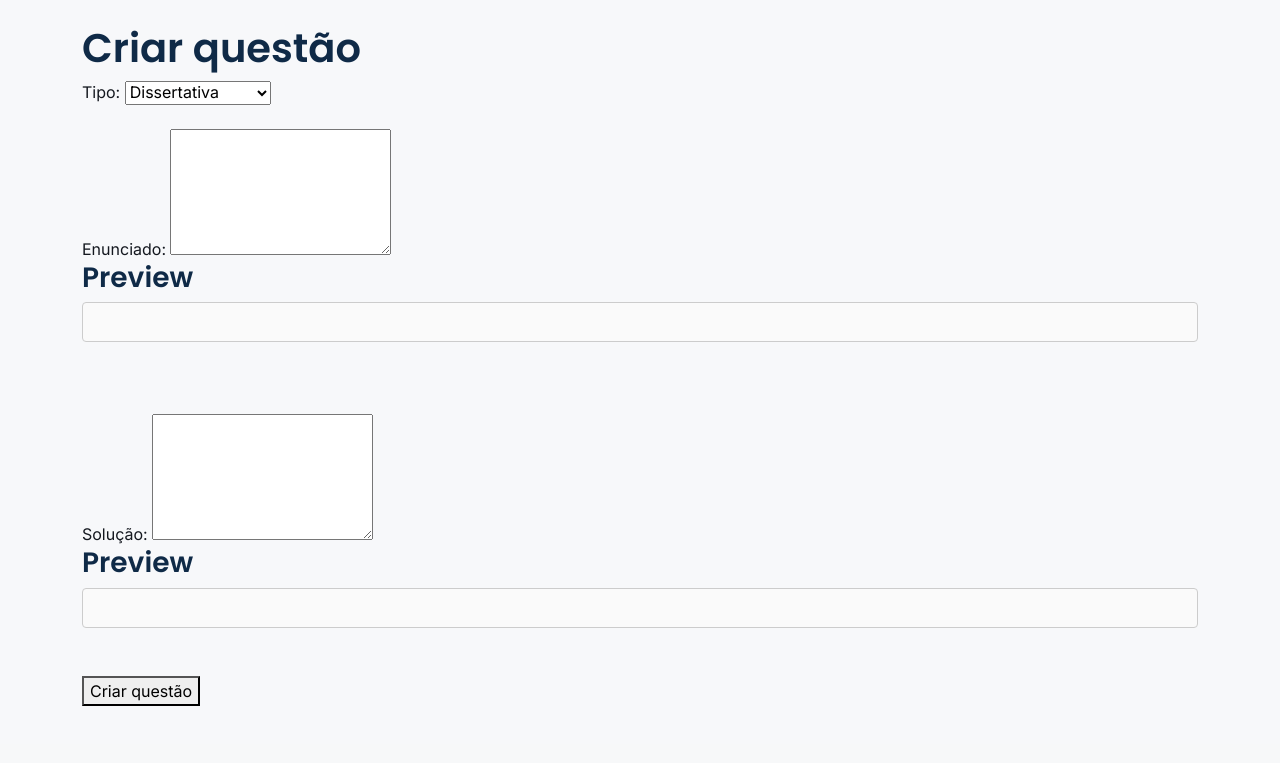
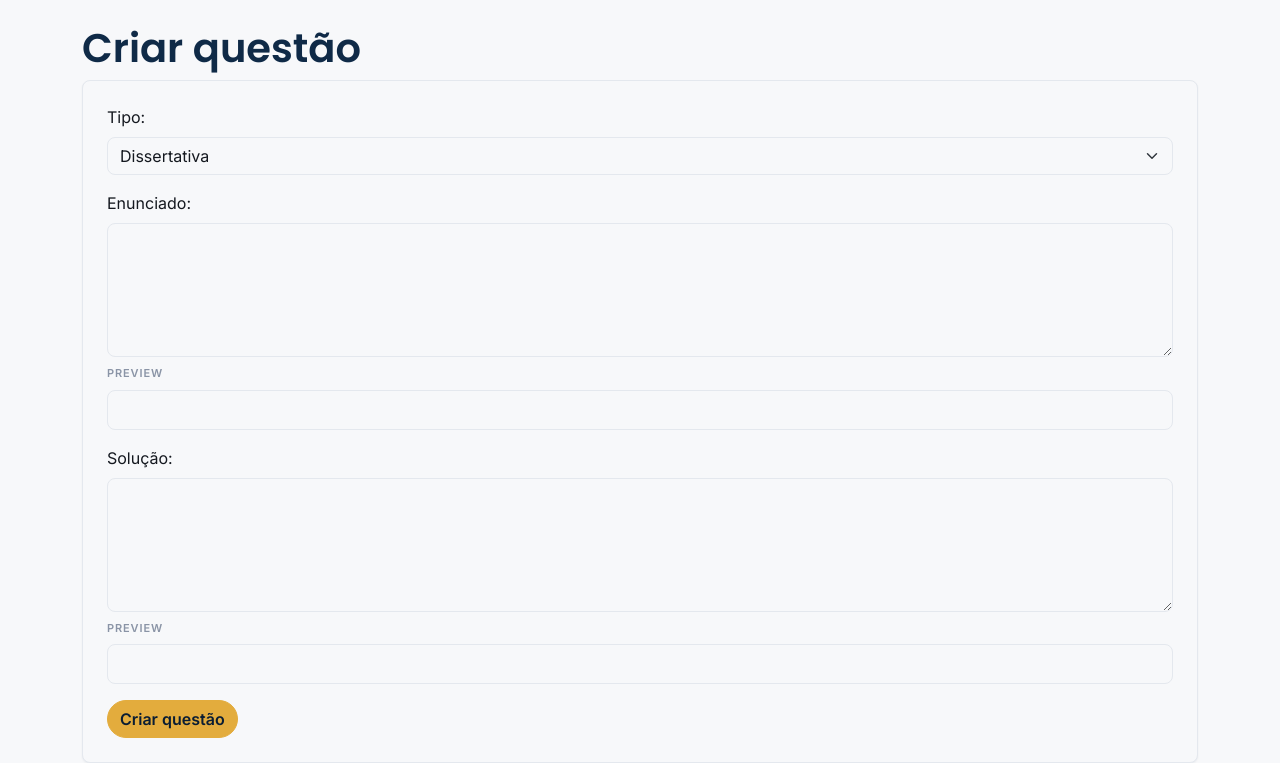
Before and after one commit to GB-Navarro/projeto_final_MAC0350, a Django app: page /adm/questoes/nova/ in a window 1280 px wide. Shown: the part 56-819 px from the top of the page. Before the commit the page ends 762 px from the top, so only its background shows below. Run offline with Django 5.2, Linux system fonts and the light colour scheme; the visitor is signed in with stand-in values (Sample User, id 1).

Commit message:
style: reestiliza telas de questoes com o novo design system
Preserva os ids/classes usados por formulario.js e latex_preview.js.

```diff
--- a/static/css/questoes/formulario.css
+++ b/static/css/questoes/formulario.css
@@ -5,3 +5,9 @@
 .visivel {
     display: block;
 }
+
+.alternativa-label {
+    min-width: 1.5rem;
+    font-weight: 600;
+    color: var(--navy-700);
+}
--- a/static/css/questoes/latex_preview.css
+++ b/static/css/questoes/latex_preview.css
@@ -2,10 +2,11 @@
     margin-top: 0.5rem;
     padding: 1rem;
 
-    border: 1px solid #ccc;
-    border-radius: 4px;
+    border: 1px solid var(--line-200);
+    border-radius: var(--radius-sm);
 
-    background: #fafafa;
+    background: var(--surface-50);
+    color: var(--ink-900);
 
     min-height: 2.5rem;
 }
--- a/templates/questoes/formulario.html
+++ b/templates/questoes/formulario.html
@@ -16,11 +16,13 @@
     {% endif %}
 </h1>
 
+<div class="card p-4">
 <form method="post">
     {% csrf_token %}
 
-    <label for="tipo">Tipo:</label>
-    <select id="tipo" name="tipo">
+    <div class="mb-3">
+        <label for="tipo" class="form-label">Tipo:</label>
+        <select id="tipo" name="tipo" class="form-select">
             <option
                 value="DISSERTATIVA"
                 {% if questao and questao.tipo == "DISSERTATIVA" %}selected{% endif %}
@@ -35,10 +37,10 @@
                 Múltipla escolha
             </option>
         </select>
+    </div>
 
-    <br><br>
-
-    <label for="enunciado">
+    <div class="mb-3">
+        <label for="enunciado" class="form-label">
             Enunciado:
         </label>
 
@@ -46,36 +48,35 @@
             id="enunciado"
             name="enunciado"
             rows="5"
-        class="latex-input"
+            class="form-control latex-input"
             data-preview="preview-enunciado"
         >{{ questao.enunciado|default:"" }}</textarea>
 
-    <h3>Preview</h3>
+        <div class="mock-label mt-2">Preview</div>
 
         <div
             id="preview-enunciado"
             class="latex-preview"
         ></div>
-
-    <br><br>
+    </div>
 
     <div
         id="campos-multipla-escolha"
-        class="{% if questao and questao.tipo == 'MULTIPLA_ESCOLHA' %}visivel{% else %}oculto{% endif %}"
+        class="mb-3 {% if questao and questao.tipo == 'MULTIPLA_ESCOLHA' %}visivel{% else %}oculto{% endif %}"
     >
 
-        <label>Alternativas:</label>
+        <label class="form-label">Alternativas:</label>
 
         <div id="alternativas-container">
 
             {% if questao and questao.alternativas %}
                 {% for alternativa in questao.alternativas %}
-                    <div class="alternativa-item mb-2">
+                    <div class="alternativa-item mb-2 d-flex gap-2 align-items-start">
 
-                        <label class="alternativa-label"></label>
+                        <label class="alternativa-label form-label pt-2 mb-0"></label>
 
                         <textarea
-                            class="alternativa-input"
+                            class="alternativa-input form-control"
                             rows="2"
                         >{{ alternativa }}</textarea>
 
@@ -83,34 +84,34 @@
                 {% endfor %}
             {% else %}
 
-                <div class="alternativa-item mb-2">
-                    <label class="alternativa-label"></label>
+                <div class="alternativa-item mb-2 d-flex gap-2 align-items-start">
+                    <label class="alternativa-label form-label pt-2 mb-0"></label>
                     <textarea
-                        class="alternativa-input"
+                        class="alternativa-input form-control"
                         rows="2"
                     ></textarea>
                 </div>
 
-                <div class="alternativa-item mb-2">
-                    <label class="alternativa-label"></label>
+                <div class="alternativa-item mb-2 d-flex gap-2 align-items-start">
+                    <label class="alternativa-label form-label pt-2 mb-0"></label>
                     <textarea
-                        class="alternativa-input"
+                        class="alternativa-input form-control"
                         rows="2"
                     ></textarea>
                 </div>
 
-                <div class="alternativa-item mb-2">
-                    <label class="alternativa-label"></label>
+                <div class="alternativa-item mb-2 d-flex gap-2 align-items-start">
+                    <label class="alternativa-label form-label pt-2 mb-0"></label>
                     <textarea
-                        class="alternativa-input"
+                        class="alternativa-input form-control"
                         rows="2"
                     ></textarea>
                 </div>
 
-                <div class="alternativa-item mb-2">
-                    <label class="alternativa-label"></label>
+                <div class="alternativa-item mb-2 d-flex gap-2 align-items-start">
+                    <label class="alternativa-label form-label pt-2 mb-0"></label>
                     <textarea
-                        class="alternativa-input"
+                        class="alternativa-input form-control"
                         rows="2"
                     ></textarea>
                 </div>
@@ -141,16 +142,15 @@
             − Alternativa
         </button>
 
-        <h3 class="mt-3">Preview</h3>
+        <div class="mock-label mt-3">Preview</div>
 
         <div
             id="preview-alternativas"
             class="latex-preview"
         ></div>
 
-        <br>
-
-        <label for="gabarito">
+        <div class="mt-3">
+            <label for="gabarito" class="form-label">
                 Gabarito:
             </label>
 
@@ -158,14 +158,15 @@
                 id="gabarito"
                 name="gabarito"
                 type="text"
+                class="form-control"
                 value="{{ questao.gabarito|default:'' }}"
             >
+        </div>
 
     </div>
 
-    <br>
-
-    <label for="solucao">
+    <div class="mb-3">
+        <label for="solucao" class="form-label">
             Solução:
         </label>
 
@@ -173,20 +174,19 @@
             id="solucao"
             name="solucao"
             rows="5"
-        class="latex-input"
+            class="form-control latex-input"
             data-preview="preview-solucao"
         >{{ questao.solucao|default:"" }}</textarea>
 
-    <h3>Preview</h3>
+        <div class="mock-label mt-2">Preview</div>
 
         <div
             id="preview-solucao"
             class="latex-preview"
         ></div>
+    </div>
 
-    <br><br>
-
-    <button type="submit">
+    <button type="submit" class="btn btn-primary">
         {% if questao %}
             Salvar alterações
         {% else %}
@@ -195,6 +195,7 @@
     </button>
 
 </form>
+</div>
 
 {% endblock %}
 
```
Also changed, not shown: templates/questoes/lista.html (+10 -8 lines). Lines whose indentation alone changed are shown as unchanged.
